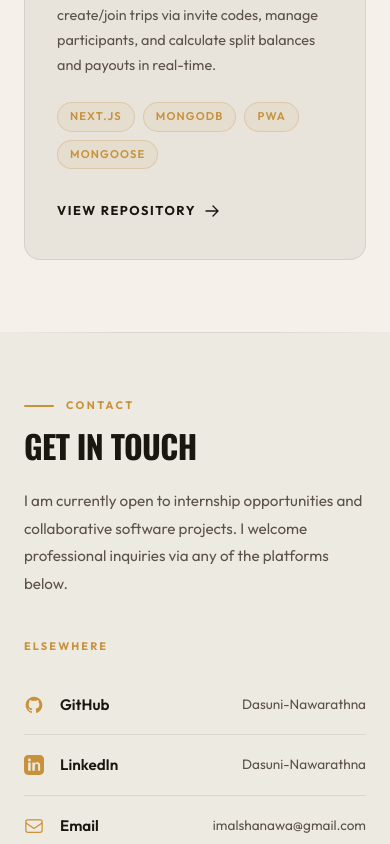
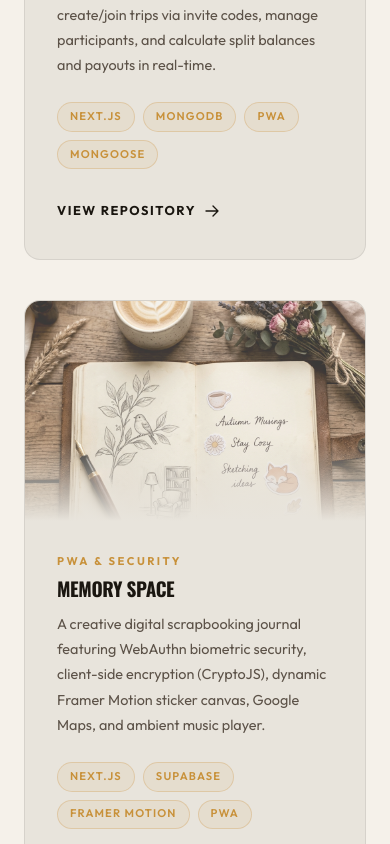
Before and after one commit to Dasuni-Nawarathna/my-portfolio, a Next.js app: page / in a window 390 px wide. Shown: the part 4282-5126 px from the top of the page. Built offline with nearby package versions, Linux system fonts and the light colour scheme.

Commit message:
Add Memory Space (Journal) project to work section and make project grid responsive

```diff
--- a/app/page.tsx
+++ b/app/page.tsx
@@ -311,7 +311,7 @@ export default function Home() {
             </h2>
           </div>
 
-          <div style={{ display: 'grid', gridTemplateColumns: 'repeat(3, 1fr)', gap: '2rem' }}>
+          <div style={{ display: 'grid', gridTemplateColumns: 'repeat(auto-fit, minmax(340px, 1fr))', gap: '2rem' }}>
             <ProjectCard
               title="MyBizness App"
               category="Full-Stack Development"
@@ -335,6 +335,14 @@ export default function Home() {
               tags={['Next.js', 'MongoDB', 'PWA', 'Mongoose']}
               link="https://github.com/Dasuni-Nawarathna/SplitDay.git"
               imagePath="/SplitDay.png"
+            />
+            <ProjectCard
+              title="Memory Space"
+              category="PWA & Security"
+              description="A creative digital scrapbooking journal featuring WebAuthn biometric security, client-side encryption (CryptoJS), dynamic Framer Motion sticker canvas, Google Maps, and ambient music player."
+              tags={['Next.js', 'Supabase', 'Framer Motion', 'PWA']}
+              link="https://github.com/Dasuni-Nawarathna/Journal-Web"
+              imagePath="/MemorySpace.png"
             />
           </div>
         </div>
```
Also changed, not shown: public/MemorySpace.png (added).
